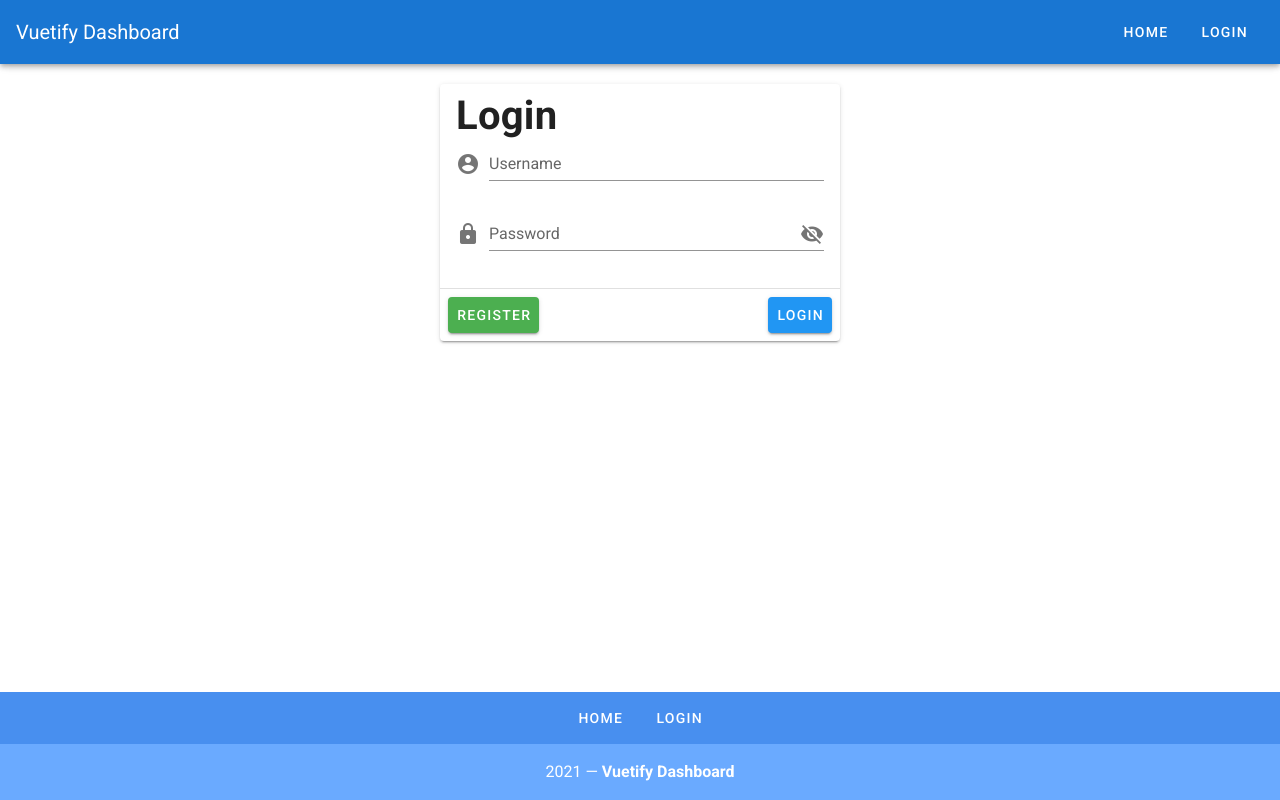
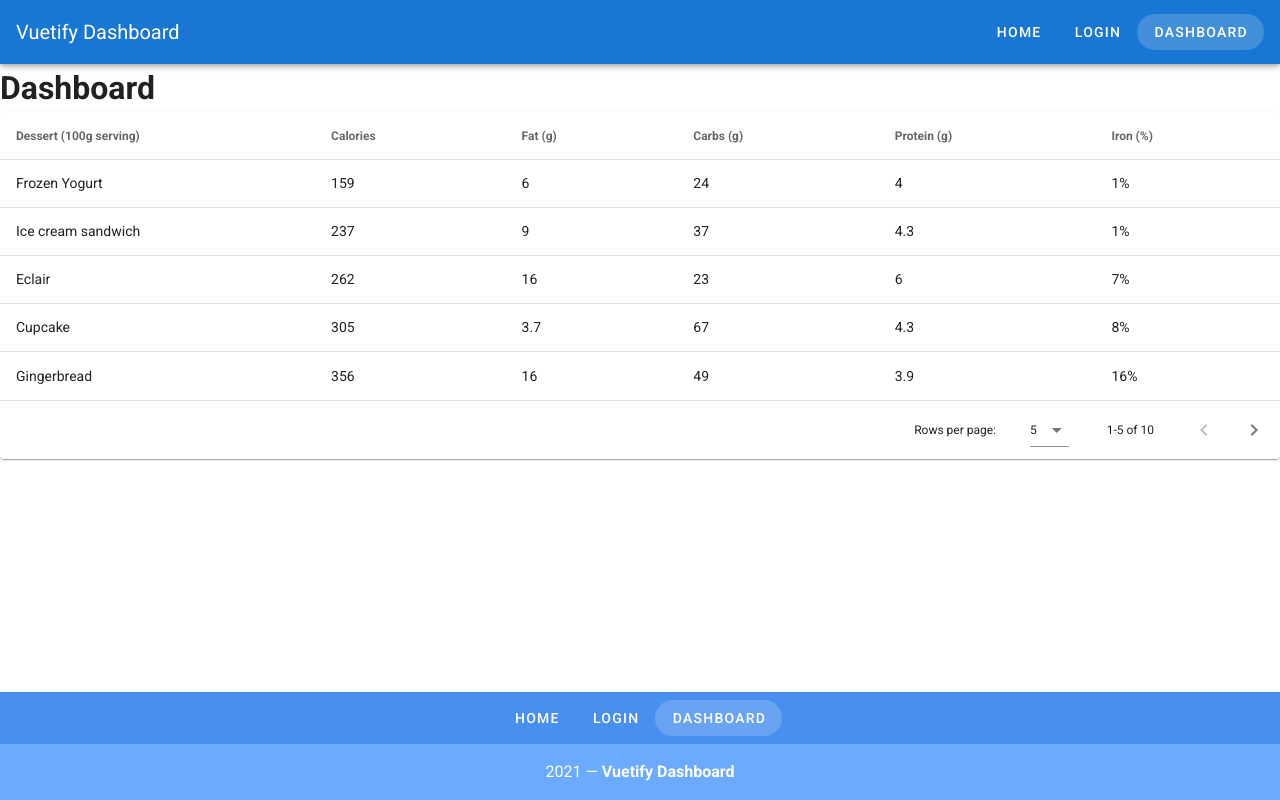
Before and after one commit to gabrielcaiana/Vuetify-Dashboard, a Vue app: page /dashboard in a window 1280 px wide. Built offline with nearby package versions, Linux system fonts and the light colour scheme.

Commit message:
criando dashboard

```diff
--- a/package.json
+++ b/package.json
@@ -10,11 +10,13 @@
   "dependencies": {
     "core-js": "^3.6.5",
     "vue": "^2.6.11",
+    "vue-router": "^3.2.0",
     "vuetify": "^2.4.0"
   },
   "devDependencies": {
     "@vue/cli-plugin-babel": "~4.5.0",
     "@vue/cli-plugin-eslint": "~4.5.0",
+    "@vue/cli-plugin-router": "~4.5.0",
     "@vue/cli-service": "~4.5.0",
     "babel-eslint": "^10.1.0",
     "eslint": "^6.7.2",
--- a/src/App.vue
+++ b/src/App.vue
@@ -3,48 +3,33 @@
     <v-app-bar app color="primary" dark>
       <v-toolbar-title>Vuetify Dashboard</v-toolbar-title>
       <v-spacer></v-spacer>
-      <v-btn text rounded>Home</v-btn>
-      <v-btn text rounded>Login</v-btn>
+      <v-btn
+        v-for="link in links"
+        :key="`${link.label}-header-link`"
+        text
+        rounded
+        :to="link.url"
+        >
+        {{link.label }}
+        </v-btn>
     </v-app-bar>
 
     <v-content>
-      <!-- Login -->
-      <v-card width="400" class="mx-auto mt-5">
-        <v-card-title class="pb-0">
-          <h1>Login</h1>
-        </v-card-title>
-        <v-card-text>
-          <v-form>
-            <v-text-field label="Username" prepend-icon="mdi-account-circle" />
-            <v-text-field
-              :type="showPassword ? 'text' : 'password'"
-              label="Password"
-              prepend-icon="mdi-lock"
-              :append-icon="showPassword ? 'mdi-eye' : 'mdi-eye-off'"
-              @click:append="showPassword = !showPassword"
-            />
-          </v-form>
-        </v-card-text>
-        <v-divider></v-divider>
-        <v-card-actions>
-          <v-btn color="success">Register</v-btn>
-          <v-spacer></v-spacer>
-          <v-btn color="info">Login</v-btn>
-        </v-card-actions>
-      </v-card>
+      <router-view></router-view>
     </v-content>
 
     <v-footer color="primary lighten-1" padless>
       <v-row justify="center" no-gutters>
         <v-btn
           v-for="link in links"
-          :key="link"
+          :key="`${link.label}-footer-link`"
           color="white"
           text
           rounded
           class="my-2"
+          :to="link.url"
         >
-          {{ link }}
+          {{ link.label }}
         </v-btn>
         <v-col class="primary lighten-2 py-4 text-center white--text" cols="12">
           {{ new Date().getFullYear() }} — <strong>Vuetify Dashboard</strong>
@@ -58,10 +43,21 @@
   name: "App",
 
   data: () => ({
-    showPassword: false,
     links: [
-      'Home',
-      'Login'
+      {
+        label: 'Home',
+        url: '/'
+      },
+
+      {
+        label: 'Login',
+        url: '/login'
+      },
+
+        {
+        label: 'Dashboard',
+        url: '/dashboard'
+      }
     ]
   }),
 };
--- a/src/main.js
+++ b/src/main.js
@@ -1,10 +1,12 @@
 import Vue from 'vue'
 import App from './App.vue'
 import vuetify from './plugins/vuetify';
+import router from './router'
 
 Vue.config.productionTip = false
 
 new Vue({
   vuetify,
+  router,
   render: h => h(App)
 }).$mount('#app')
--- /dev/null
+++ b/src/router/index.js
@@ -0,0 +1,33 @@
+import Vue from 'vue'
+import VueRouter from 'vue-router'
+import Home from '../views/Home.vue'
+
+Vue.use(VueRouter)
+
+const routes = [
+  {
+    path: '/',
+    name: 'Home',
+    component: Home
+  },
+
+  {
+    path: '/login',
+    name: 'login',
+    component:() => import('../views/Login.vue')
+  },
+
+  {
+    path: '/dashboard',
+    name: 'dashboard',
+    component:() => import('../views/Dashboard.vue')
+  }
+]
+
+const router = new VueRouter({
+  mode: 'history',
+  base: process.env.BASE_URL,
+  routes
+})
+
+export default router
--- /dev/null
+++ b/src/views/Dashboard.vue
@@ -0,0 +1,138 @@
+<template>
+  <div>
+    <h1>Dashboard</h1>
+    <v-data-table
+      :headers="headers"
+      :items="desserts"
+      :items-per-page="5"
+      class="elevation-1"
+      @click:row="selectRow"
+    ></v-data-table>
+
+    <v-snackbar v-model="snackbar">
+      You have selected {{ currentItem }}
+
+      <template v-slot:action="{ attrs }">
+        <v-btn color="pink" text v-bind="attrs" @click="snackbar = false">
+          Close
+        </v-btn>
+      </template>
+    </v-snackbar>
+
+  </div>
+</template>
+
+<script>
+export default {
+  data() {
+    return {
+    currentItem: '',
+    snackbar: false,
+      headers: [
+        {
+          text: "Dessert (100g serving)",
+          align: "start",
+          sortable: false,
+          value: "name",
+        },
+        { text: "Calories", value: "calories" },
+        { text: "Fat (g)", value: "fat" },
+        { text: "Carbs (g)", value: "carbs" },
+        { text: "Protein (g)", value: "protein" },
+        { text: "Iron (%)", value: "iron" },
+      ],
+      desserts: [
+        {
+          name: "Frozen Yogurt",
+          calories: 159,
+          fat: 6.0,
+          carbs: 24,
+          protein: 4.0,
+          iron: "1%",
+        },
+        {
+          name: "Ice cream sandwich",
+          calories: 237,
+          fat: 9.0,
+          carbs: 37,
+          protein: 4.3,
+          iron: "1%",
+        },
+        {
+          name: "Eclair",
+          calories: 262,
+          fat: 16.0,
+          carbs: 23,
+          protein: 6.0,
+          iron: "7%",
+        },
+        {
+          name: "Cupcake",
+          calories: 305,
+          fat: 3.7,
+          carbs: 67,
+          protein: 4.3,
+          iron: "8%",
+        },
+        {
+          name: "Gingerbread",
+          calories: 356,
+          fat: 16.0,
+          carbs: 49,
+          protein: 3.9,
+          iron: "16%",
+        },
+        {
+          name: "Jelly bean",
+          calories: 375,
+          fat: 0.0,
+          carbs: 94,
+          protein: 0.0,
+          iron: "0%",
+        },
+        {
+          name: "Lollipop",
+          calories: 392,
+          fat: 0.2,
+          carbs: 98,
+          protein: 0,
+          iron: "2%",
+        },
+        {
+          name: "Honeycomb",
+          calories: 408,
+          fat: 3.2,
+          carbs: 87,
+          protein: 6.5,
+          iron: "45%",
+        },
+        {
+          name: "Donut",
+          calories: 452,
+          fat: 25.0,
+          carbs: 51,
+          protein: 4.9,
+          iron: "22%",
+        },
+        {
+          name: "KitKat",
+          calories: 518,
+          fat: 26.0,
+          carbs: 65,
+          protein: 7,
+          iron: "6%",
+        },
+      ],
+    };
+  },
+
+  methods: {
+      selectRow(event) {
+          this.snackbar = true
+          this.currentItem = event.name
+      }
+  }
+};
+</script>
+
+<style lang="scss" scoped></style>
--- /dev/null
+++ b/src/views/Home.vue
@@ -0,0 +1,13 @@
+<template>
+  <div class="home">
+
+  </div>
+</template>
+
+<script>
+// @ is an alias to /src
+
+export default {
+  name: 'Home',
+}
+</script>
--- /dev/null
+++ b/src/views/Login.vue
@@ -0,0 +1,36 @@
+<template>
+  <v-card width="400" class="mx-auto mt-5">
+    <v-card-title class="pb-0">
+      <h1>Login</h1>
+    </v-card-title>
+    <v-card-text>
+      <v-form>
+        <v-text-field label="Username" prepend-icon="mdi-account-circle" />
+        <v-text-field
+          :type="showPassword ? 'text' : 'password'"
+          label="Password"
+          prepend-icon="mdi-lock"
+          :append-icon="showPassword ? 'mdi-eye' : 'mdi-eye-off'"
+          @click:append="showPassword = !showPassword"
+        />
+      </v-form>
+    </v-card-text>
+    <v-divider></v-divider>
+    <v-card-actions>
+      <v-btn color="success">Register</v-btn>
+      <v-spacer></v-spacer>
+      <v-btn color="info">Login</v-btn>
+    </v-card-actions>
+  </v-card>
+</template>
+
+<script>
+export default {
+  name: "LoginPage",
+  data: () => ({
+    showPassword: false,
+  }),
+};
+</script>
+
+<style lang="scss" scoped></style>
```
Also changed, not shown: 1 other file (tests, documents, lock files or other folders).
